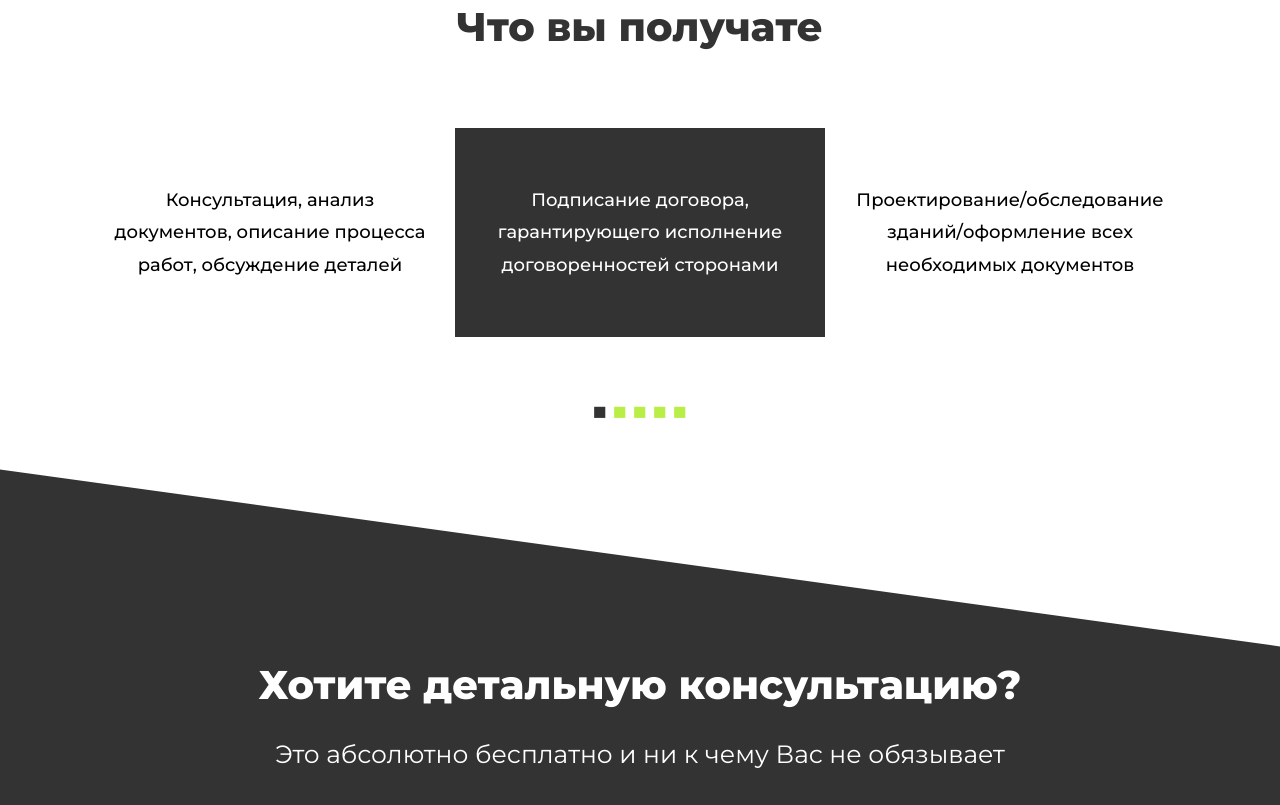
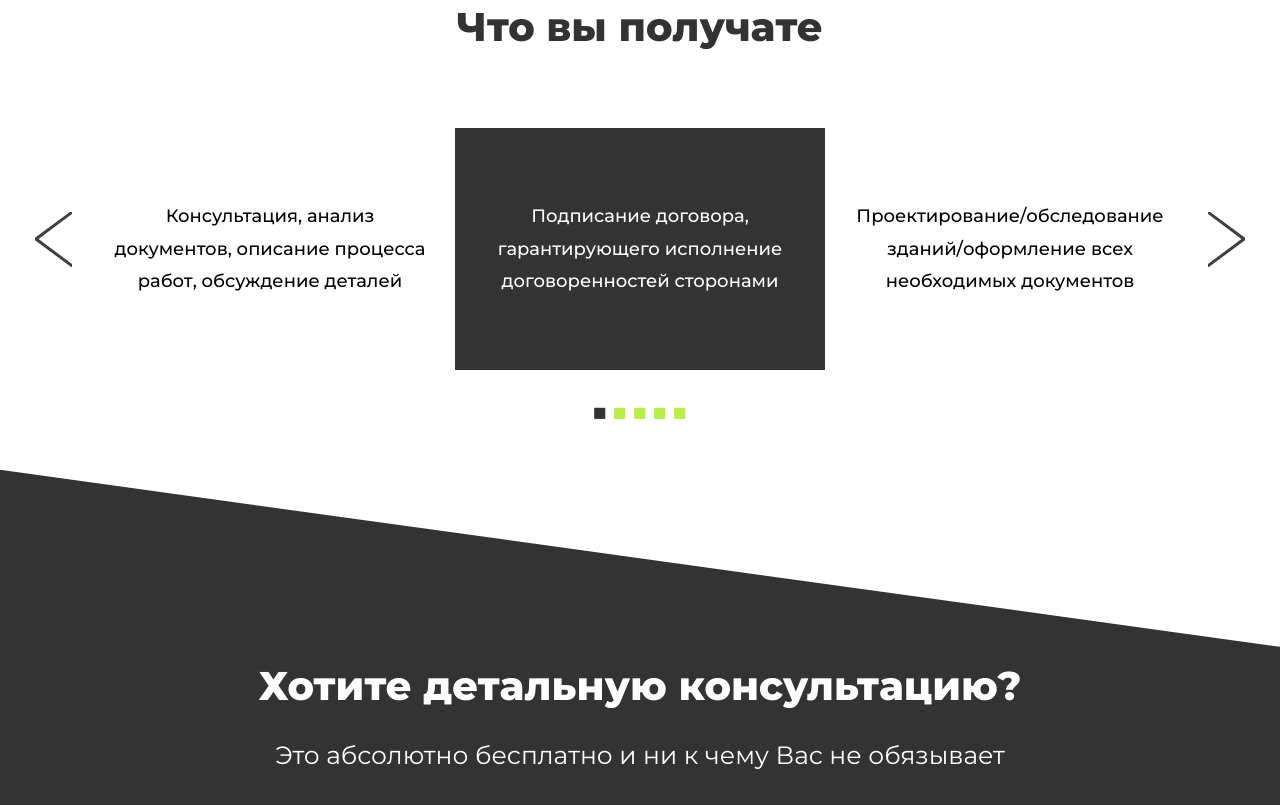
Before and after one commit to theowindand/ProjectEditsMade, a website: page index.html in a window 1280 px wide. Shown: the part 3435-4240 px from the top of the page. Drawn offline with nearby package versions, Linux system fonts and the light colour scheme.

Commit message:
Add files via upload

```diff
--- a/css/style.css
+++ b/css/style.css
@@ -461,99 +461,6 @@ nav.navbar {
 	display: none;
 	margin-top: 65px;
 }
-
-/* .slider-section {
-    margin-top: 60px;
-    padding-bottom: 80px;
-    font-family: Montserrat;
-}
-
-.slider-section .container {
-    max-width: 1140px;
-    margin: 0 auto;
-}
-
-.slider-section .container h2 {
-    margin-bottom: 40px;
-    text-align: center;
-    font-weight: 800;
-    font-size: 40px;
-    line-height: 49px;
-}
-
-.slider-section .item {
-    background: linear-gradient(4.83deg, #FFFFFF 8.36%, #B8EE46 96.4%);
-    border-radius: 4px;
-    max-width: 314px;
-    width: 100%;
-    min-height: 258px;
-    padding: 57px 47px 0;
-    margin: 0 auto;
-    display: block !important;
-    margin-top: 30px;
-    transition: tion: all .95s;
-}
-
-.slider-section .item p {
-    font-size: 18px;
-    text-align: center;
-    font-family: Montserrat;
-    font-weight: 600;
-    line-height: 180%;
-    text-align: center;
-    color: #000000;
-}
-
-.slider-section .slider .slick-current + .slick-active .item {
-    background: #333333;
-    margin-top: 0;
-    min-height: 291px;
-    transform: scaleX(-1);
-    transition: all .95s;
-}
-
-.slider-section .slick-slide.slick-active {
-    transform: scaleX(-1);
-    transition: all .95s;
-}
-
-.slider-section .slick-slide.slick-active p {
-    transform: scaleX(-1);
-}
-
-.slider-section .slider .slick-current + .slick-active .item p {
-    color: #fff;
-    transform: scaleX(1);
-}
-
-.slider-section .slick-prev, .slick-next {
-    width: 37px;
-    height: 55px;
-}
-
-.slider-section .slick-prev {
-    left: -50px;
-}
-
-.slider-section .slick-next {
-    right: -50px;
-}
-
-.slider-section .slick-next.slick-arrow:before{
-    background: url('../img/arrowRight.svg') center no-repeat;
-    width: 37px;
-    height: 55px;
-    content: '';
-    display: block;
-}
-
-.slider-section .slick-prev.slick-arrow:before{
-    background: url('../img/arrowLeft.svg') center no-repeat;
-    width: 37px;
-    height: 55px;
-    content: '';
-    display: block;
-} */
 
 .slider-services {
 	font-family: Montserrat;
@@ -760,7 +667,10 @@ nav.navbar {
 }
 
 .what-do-you-get .item {
-	padding: 56px 20px;
+	padding: 0 20px;
+	display: flex !important;
+	min-height: 242px;
+	align-items: center;
 	font-weight: 500;
 	text-align: center;
 	font-size: 18px;
@@ -782,6 +692,40 @@ nav.navbar {
 .what-do-you-get .slider .slick-current + .slick-active .item {
 	background-color: #333333;
 	color: #FFFFFF
+}
+
+.what-do-you-get .slick-prev.slick-arrow,
+.what-do-you-get .slick-next.slick-arrow {
+	padding-bottom: 75px;
+}
+
+.what-do-you-get .slick-prev, .slick-next {
+    width: 37px;
+    height: 55px;
+}
+
+.what-do-you-get .slick-prev {
+    left: -50px;
+}
+
+.what-do-you-get .slick-next {
+    right: -50px;
+}
+
+.what-do-you-get .slick-next.slick-arrow:before{
+    background: url('../img/arrowRight.svg') center no-repeat;
+    width: 37px;
+    height: 55px;
+    content: '';
+    display: block;
+}
+
+.what-do-you-get .slick-prev.slick-arrow:before{
+    background: url('../img/arrowLeft.svg') center no-repeat;
+    width: 37px;
+    height: 55px;
+    content: '';
+    display: block;
 }
 
 .detailed-consultationem {
@@ -920,12 +864,15 @@ nav.navbar {
     display: block;
 }
 
-.our-team_slider .slick-prev.slick-arrow:before{
-    background: url('../img/Vector10.svg') center no-repeat;
+.our-team_slider .slick-prev.slick-arrow:before,
+.our-team_slider .slick-prev.slick-arrow:after {
     width: 37px;
     height: 55px;
     content: '';
     display: block;
+}
+.our-team_slider .slick-prev.slick-arrow:before {
+	background: url('../img/Vector10.svg') center no-repeat;
 }
 
 .our-team_slider .slick-prev {
@@ -1673,49 +1620,8 @@ footer, .footer {
 }
 
 
-
-
 .project-documentation {
 	background-color: #333333;
 	padding: 90px 0;
 	z-index: -99;
 }
-
-
-/*@media only screen and (max-width: 641px) {
-	.nav2 {
-		position: fixed;
-		top: 0;
-		left: -999px;
-		height: 100%;
-		width: 100%;
-		z-index: 1000;
-		overflow-y: auto;
-		padding: 45px;
-		transition: all .30s;
-	}
-	.nav2 .nav-item {
-		display: block;
-		margin-bottom: 32px;
-		text-align: center;
-	}
-	.nav {
-		display: block;
-	}
-	.vendo-cnstrctns {
-		margin: 0 auto;
-	}
-	.nav2 .container-fluid .row ul {
-		margin-top: 30px;
-	}
-	.close_mob_menu {
-		position: absolute;
-		cursor: pointer;
-		top: 15px;
-		right: 15px;
-	}
-	.mobile_menu_active {
-		left: 0;
-		transition: all .30s;
-	}
-}*/
```
